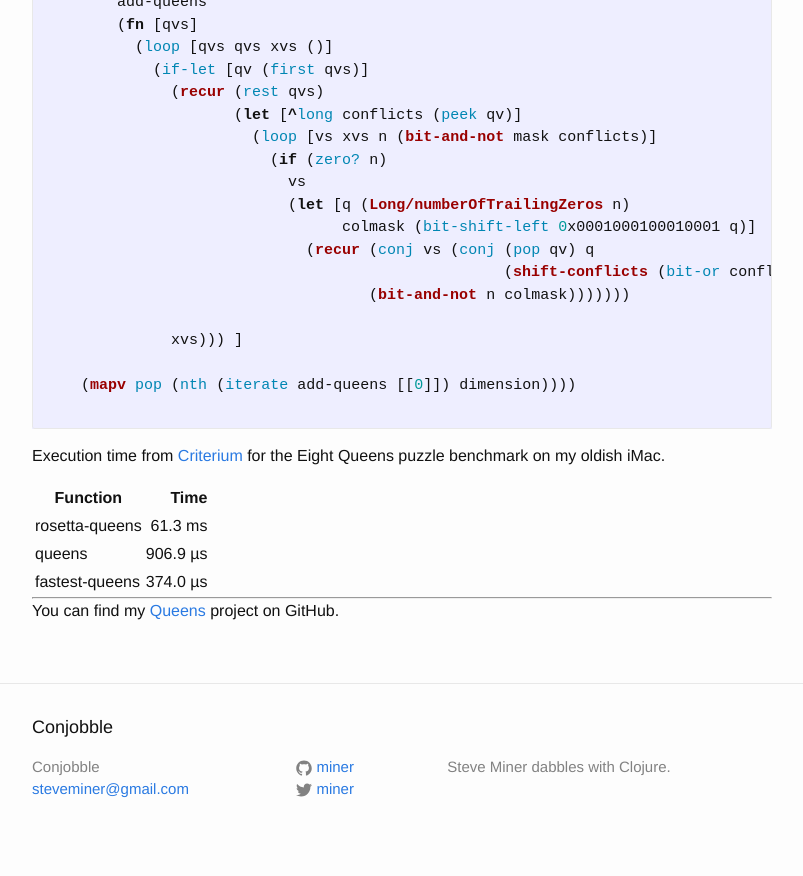
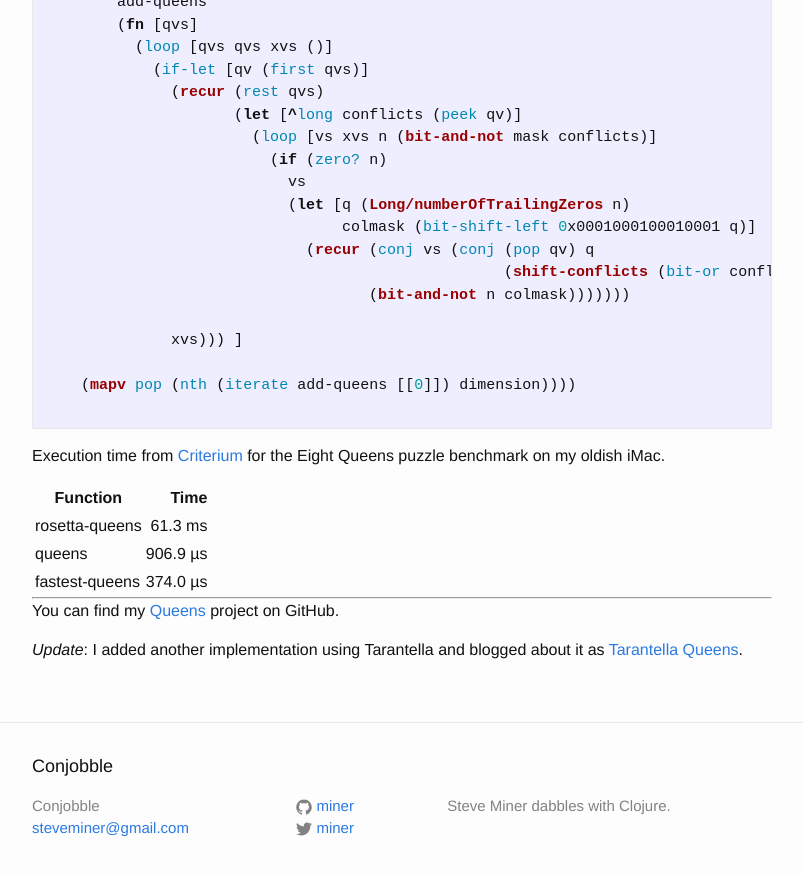
Before and after one commit to miner/miner.github.io, a Jekyll site: the page built from _posts/2019-02-14-eight-queens.md, in a window 1280 px wide and 900 px high, scrolled down 3712 px. Shown: the top 876 px of the window, without its empty margins (238-1041 px from the left). Built offline with Jekyll 4.4.1, drawn with Linux system fonts in a browser that asks for light colours.

Commit message:
Tarantella link

```diff
--- a/_posts/2019-02-14-eight-queens.md
+++ b/_posts/2019-02-14-eight-queens.md
@@ -215,3 +215,10 @@ Execution time from [Criterium][4] for the Eight Queens puzzle benchmark on my o
 You can find my [Queens][6] project on GitHub.
 
 [6]: https://github.com/miner/queens
+
+
+
+*Update*: I added another implementation using Tarantella and blogged about it as
+ [Tarantella Queens][7].
+
+[7]: http://conjobble.velisco.com/2019/07/30/tarantella-queens.html
```
